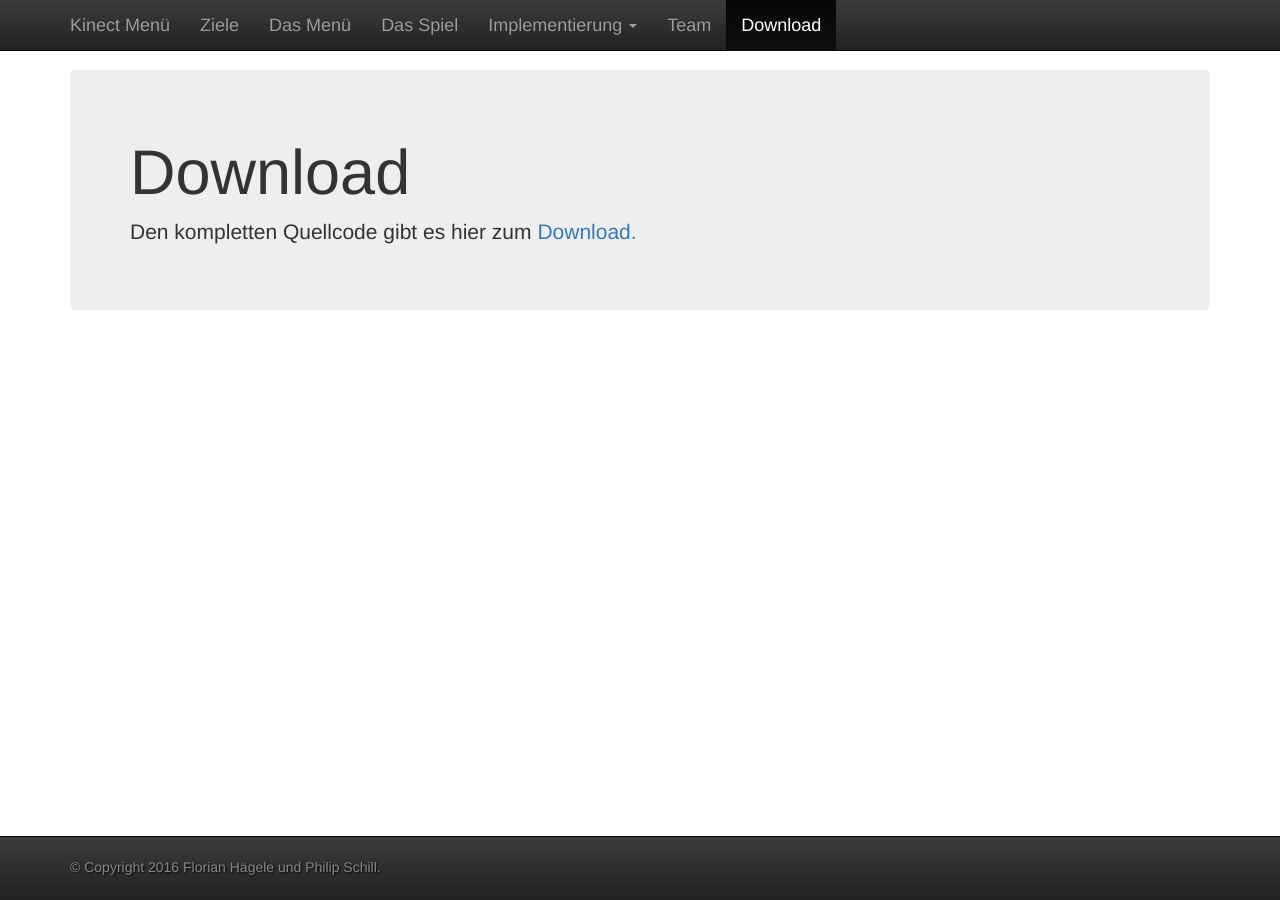
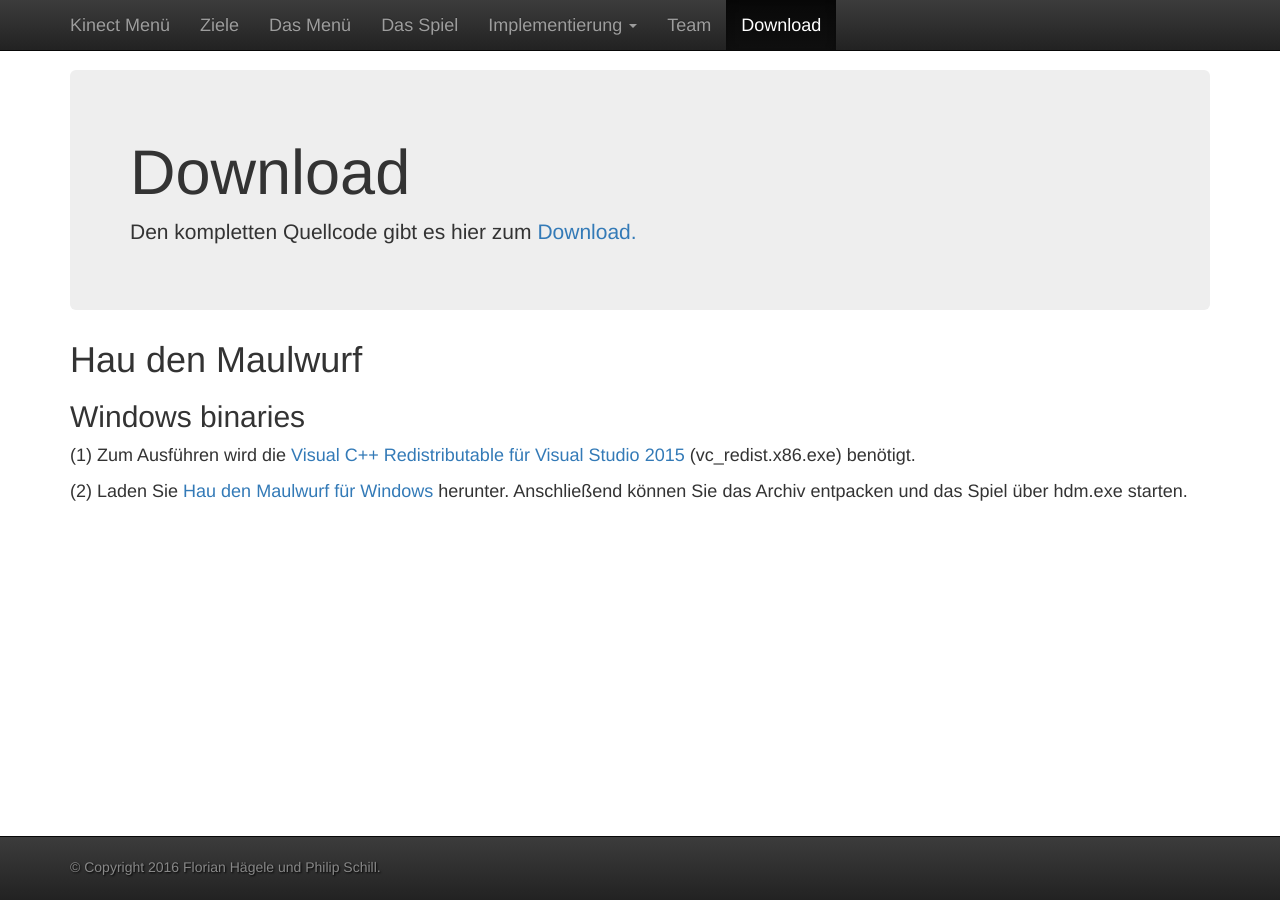
Before and after one commit to dagophil/sfml_openni, a Jekyll site: the page built from doc_src/download.html, in a window 1280 px wide. Built offline with Jekyll 4.4.1, drawn with Linux system fonts in a browser that asks for light colours.

Commit message:
Doc: Added windows binaries.

```diff
--- a/doc_src/download.html
+++ b/doc_src/download.html
@@ -6,6 +6,11 @@ menupos: 6
 {% include base.html %}
 
 <div class="jumbotron">
-<h1>Download</h1>
-<p>Den kompletten Quellcode gibt es hier zum <a href="{{base}}/kinect_menu_source.zip">Download.</a></p>
+    <h1>Download</h1>
+    <p>Den kompletten Quellcode gibt es hier zum <a href="{{base}}/kinect_menu_source.zip">Download.</a></p>
 </div>
+
+<h1>Hau den Maulwurf</h1>
+<h2>Windows binaries</h2>
+<p>(1) Zum Ausführen wird die <a href="https://www.microsoft.com/en-us/download/details.aspx?id=48145" target="_blank">Visual C++ Redistributable für Visual Studio 2015</a> (vc_redist.x86.exe) benötigt.</p>
+<p>(2) Laden Sie <a href="hdm_windows.zip">Hau den Maulwurf für Windows</a> herunter. Anschließend können Sie das Archiv entpacken und das Spiel über hdm.exe starten.</p>
```
Also changed, not shown: 1 other file.
